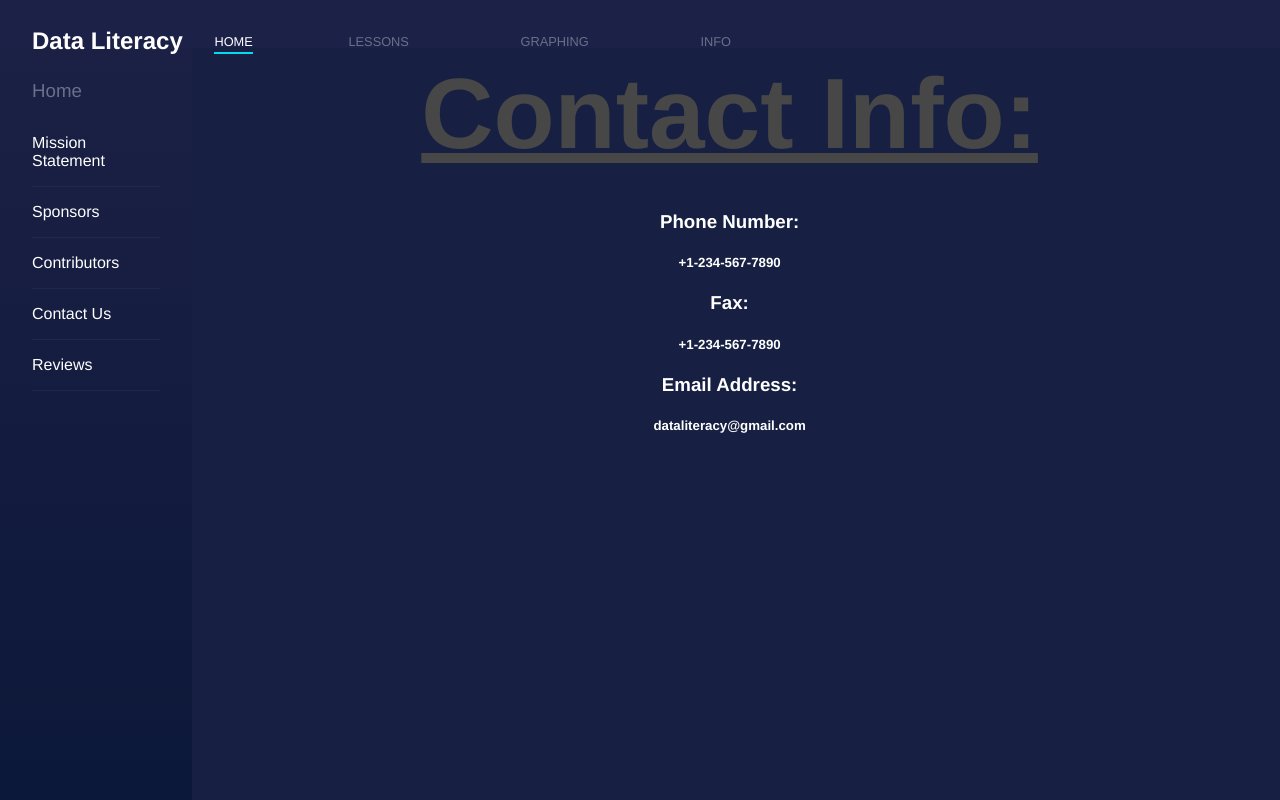
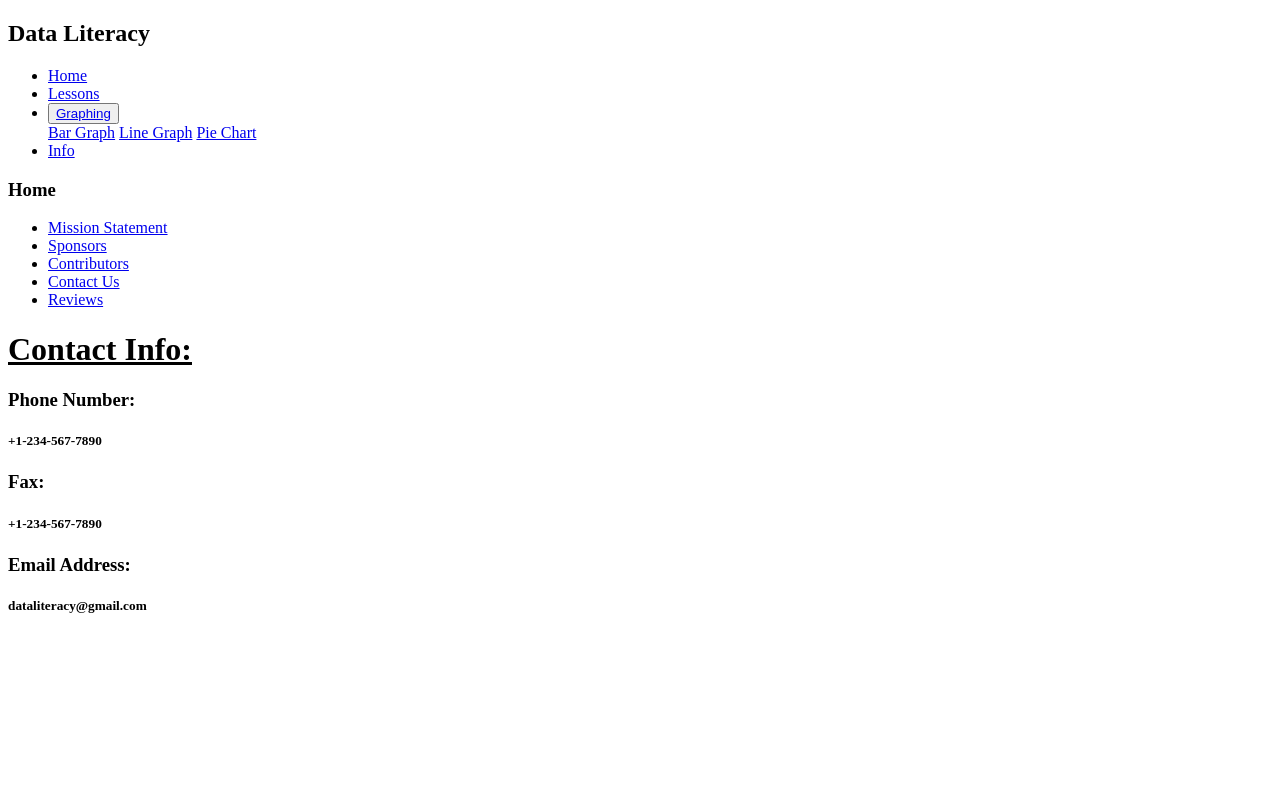
Before and after one commit to wylieglover/VizDataAcademy, a Django app: page /home/templates/contact.html in a window 1280 px wide. Run offline with Django 4.2, Linux system fonts and the light colour scheme; parts of the project's set-up code (start-up, migrations or seed data) failed here and were passed over.

Commit message:
Update base.html

```diff
--- a/dataliteracy/templates/base.html
+++ b/dataliteracy/templates/base.html
@@ -11,8 +11,8 @@
         {% endblock  %}
 
         <!--Google Icons-->
-        <link href="https://fonts.googleapis.com/icon?family=Material+Icons" rel="stylesheet" />
-        <link rel="stylesheet" href="/home/static/css/styling.css" />
+        <link href="https://fonts.googleapis.com/icon?family=Material+Icons" />
+        <link href="/home/static/css/styling.css" />
 
         {% block  title %}
                 <title>Data Literacy</title>
```
